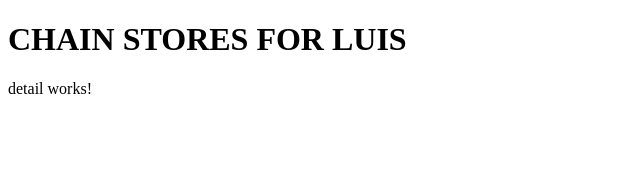
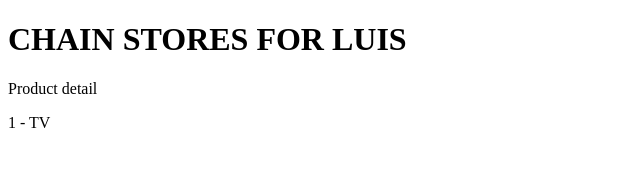
Before and after one commit to dmayuso/chain-stores, an Angular app: page /products/list/1 in a window 1280 px wide. Shown: the top 182 px of the page, without its empty margins (0-640 px from the left). Built offline with nearby package versions, Linux system fonts and the light colour scheme.

Commit message:
implement detail component

```diff
--- a/src/app/product/detail/detail.component.html
+++ b/src/app/product/detail/detail.component.html
@@ -1,3 +1,4 @@
-<p>
-  detail works!
-</p>
+<div>
+  <p>Product detail</p>
+  <p> {{item.id}} - {{item.description}} </p>
+</div>
--- a/src/app/product/detail/detail.component.ts
+++ b/src/app/product/detail/detail.component.ts
@@ -1,4 +1,7 @@
 import { Component, OnInit } from '@angular/core';
+import {ActivatedRoute} from "@angular/router";
+import {ListItem} from "../../shared/common-list/common-list.model";
+import {DataService} from "../../shared/data.service";
 
 @Component({
   selector: 'app-detail',
@@ -7,9 +10,18 @@ import { Component, OnInit } from '@angular/core';
 })
 export class DetailComponent implements OnInit {
 
-  constructor() { }
+  private item: ListItem;
+
+  constructor(private route: ActivatedRoute,
+              private _dataService: DataService) { }
 
   ngOnInit() {
+    this.route.params.subscribe(params => {
+      let itemId = params['id'];
+      if (itemId !== undefined) {
+        this.item = this._dataService.getListItem(itemId);
+      }
+    });
   }
 
 }
```
